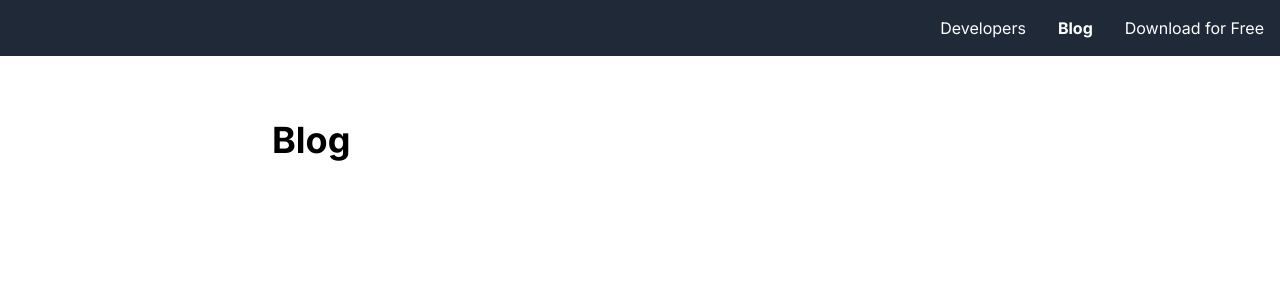
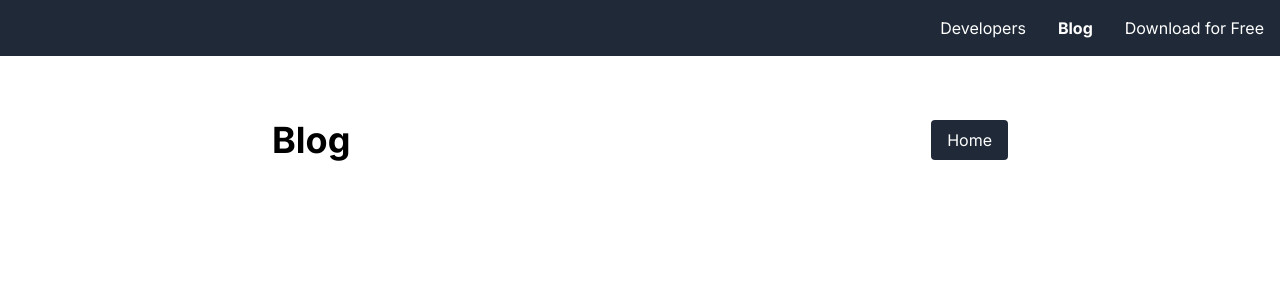
Before and after one commit to ronaldmannak/PicoWebsite, a Jekyll site: the page built from blog/index.html, in a window 1280 px wide. Shown: the top 300 px of the page. Built offline with Jekyll 4.4.1, drawn with Linux system fonts in a browser that asks for light colours; nearby versions of some CDN libraries.

Commit message:
add home button to blog page

```diff
--- a/blog/index.html
+++ b/blog/index.html
@@ -5,7 +5,10 @@ permalink: /blog/
 ---
 
 <div class="container mx-auto px-4 py-16 max-w-3xl">
-    <h1 class="text-4xl font-extrabold mb-8">Blog</h1>
+    <div class="flex justify-between items-center mb-8">
+        <h1 class="text-4xl font-extrabold">Blog</h1>
+        <a href="/" class="bg-gray-800 text-white px-4 py-2 rounded hover:bg-gray-700 transition-colors">Home</a>
+    </div>
     <ul class="space-y-8">
     {% for post in site.posts %}
         <li>
```
Also changed, not shown: _posts/demystifying-llms-for-swift-developers-part-1/index.md (+1 -1 lines).
